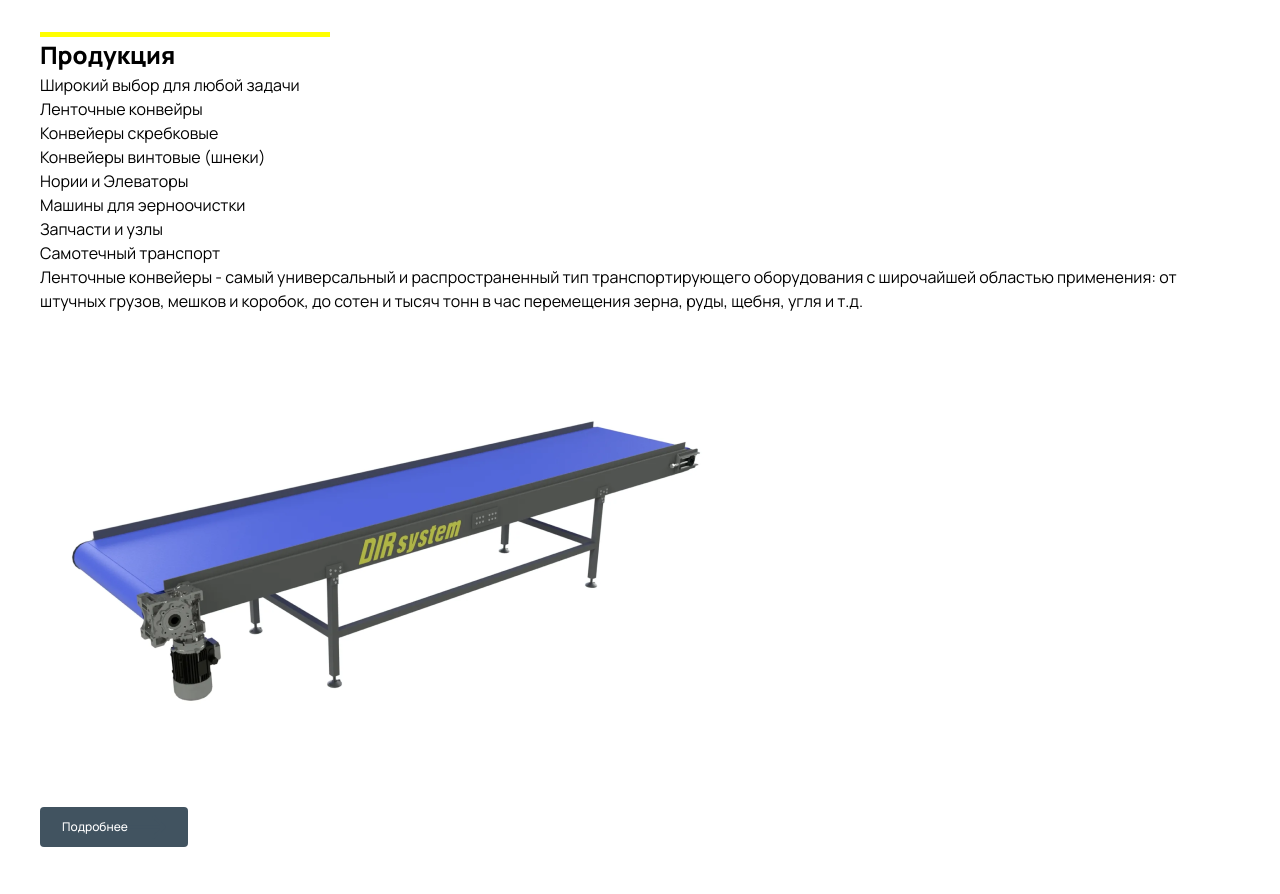
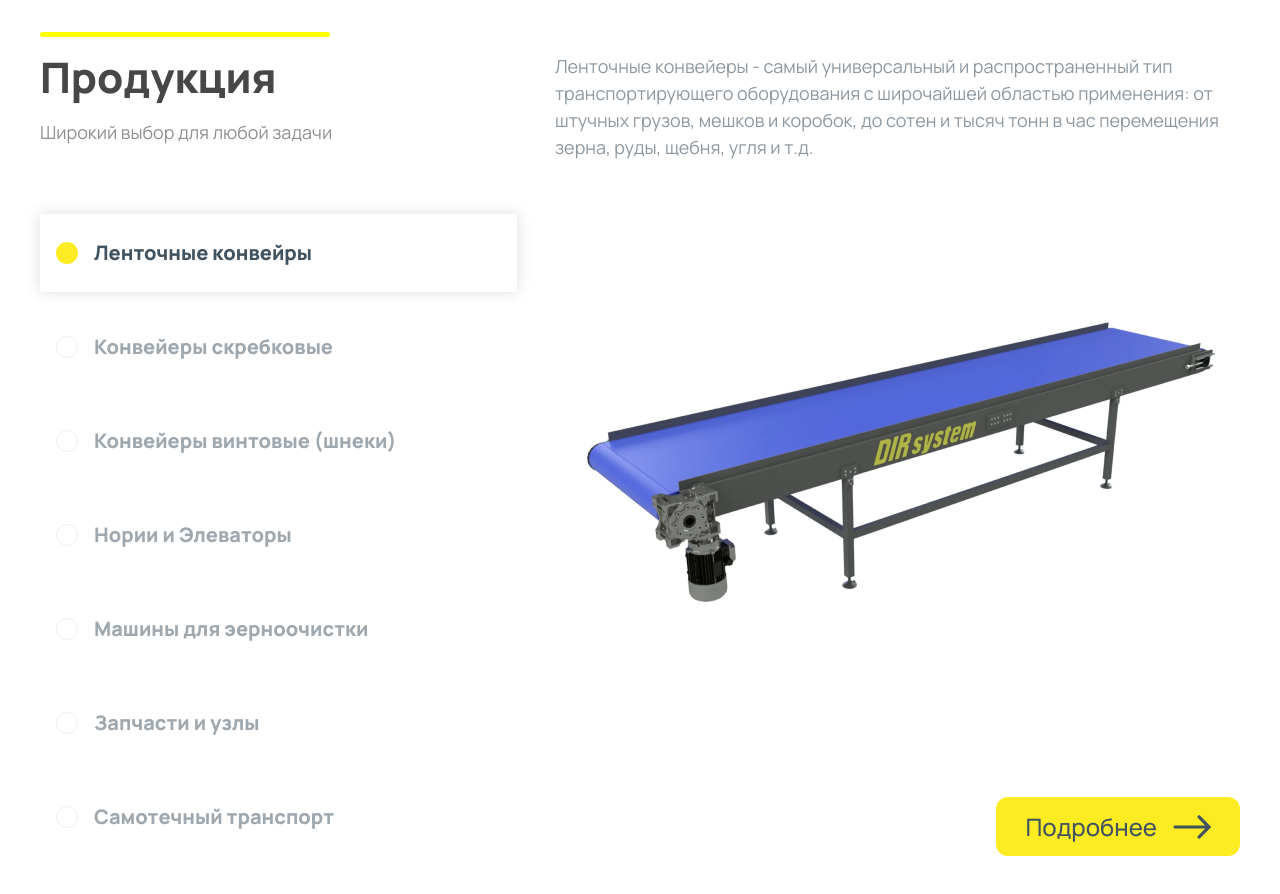
Before and after one commit to azshay/EProjects, a website: page AGROSPECMASH/src/index.html in a window 1280 px wide. Shown: the part 996-1890 px from the top of the page. Drawn offline with nearby package versions, Linux system fonts and the light colour scheme; files that its build step writes are made by us from their sources.

Commit message:
AGROSPECMASH v0.2

```diff
--- a/AGROSPECMASH/src/index.html
+++ b/AGROSPECMASH/src/index.html
@@ -71,7 +71,7 @@
 						</div>
 
 						<div class="products__tabs">
-							<div class="products__tab">
+							<div class="products__tab active">
 								<div class="products__checkbox"></div>
 								<div class="products__title">Ленточные конвейры</div>
 							</div>
@@ -103,15 +103,15 @@
 					</div>
 
 					<div class="products__right">
-						<div class="product__content">
-							<p class="product__content-text">
+						<div class="products__content">
+							<p class="products__content-text">
 								Ленточные конвейеры - самый универсальный и распространенный тип
 								транспортирующего оборудования с широчайшей областью применения: от штучных
 								грузов, мешков и коробок, до сотен и тысяч тонн в час перемещения зерна, руды,
 								щебня, угля и т.д.
 							</p>
 
-							<div class="product__content-img">
+							<div class="products__content-img">
 								<img src="./img/product__1.png" alt="Ленточный конвейр" />
 							</div>
 
--- a/AGROSPECMASH/src/sass/blocks/button/button.scss
+++ b/AGROSPECMASH/src/sass/blocks/button/button.scss
@@ -12,4 +12,21 @@
 	&__text {
 		margin-left: 6px;
 	}
+
+	&__products {
+		margin-top: 89px;
+		padding: 13px 29px;
+		background: #fdec21;
+		border-radius: 12px;
+		font-weight: 500;
+		font-size: 24px;
+		line-height: 33px;
+		color: #415360;
+		margin-left: auto;
+		margin-right: 0;
+
+		p {
+			margin-right: 16px;
 		}
+	}
+}
--- a/AGROSPECMASH/src/sass/blocks/products/products.scss
+++ b/AGROSPECMASH/src/sass/blocks/products/products.scss
@@ -1,3 +1,84 @@
 .products {
-    padding: 100px 0;
+	padding: 100px 0;
+
+	&__wrapper {
+		display: grid;
+		grid-template-columns: 477px 685px;
+		justify-content: space-between;
+	}
+
+	&__left {
+		margin-top: 9px;
+	}
+
+	&__right {
+		margin-top: 16px;
+	}
+
+	&__header {
+		font-weight: 800;
+		font-size: 42px;
+		color: #474747;
+	}
+
+	&__text {
+		font-weight: 400;
+		font-size: 18px;
+		color: #474747;
+		opacity: 0.6;
+		margin-top: 10px;
+	}
+
+	&__tabs {
+		margin-top: 68px;
+	}
+
+	&__title {
+		font-weight: 700;
+		font-size: 20px;
+		color: #415360;
+		opacity: 0.5;
+	}
+
+	&__tab {
+		padding: 24px 0 24px 16px;
+		display: flex;
+		align-items: center;
+		margin-top: 16px;
+
+		&.active {
+			box-shadow: 0px 0px 15px rgba(27, 34, 63, 0.15);
+			border-radius: 2px;
+
+			.products__checkbox {
+				background: #fdec21;
+				border: none;
+			}
+
+			.products__title {
+				opacity: 1;
+			}
+		}
+	}
+
+	&__checkbox {
+		width: 22px;
+		height: 22px;
+		border: 1px solid #efefef;
+		border-radius: 50%;
+		margin-right: 16px;
+	}
+
+	&__content {
+		&-text {
+			font-weight: 400;
+			font-size: 18px;
+			color: #415360;
+			opacity: 0.6;
+		}
+
+		&-img {
+			margin-top: 53px;
+		}
+	}
 }
--- a/AGROSPECMASH/src/sass/style.scss
+++ b/AGROSPECMASH/src/sass/style.scss
@@ -15,4 +15,5 @@
     height: 5px;
     width: 290px;
     background-color: yellow;
+    border-radius: 5px;
 }
```
Also changed, not shown: AGROSPECMASH/dist/css/blocks/button/button.min.css, AGROSPECMASH/dist/css/blocks/products/products.min.css, AGROSPECMASH/dist/css/style.min.css, AGROSPECMASH/dist/index.html. Lines whose indentation alone changed are shown as unchanged.
